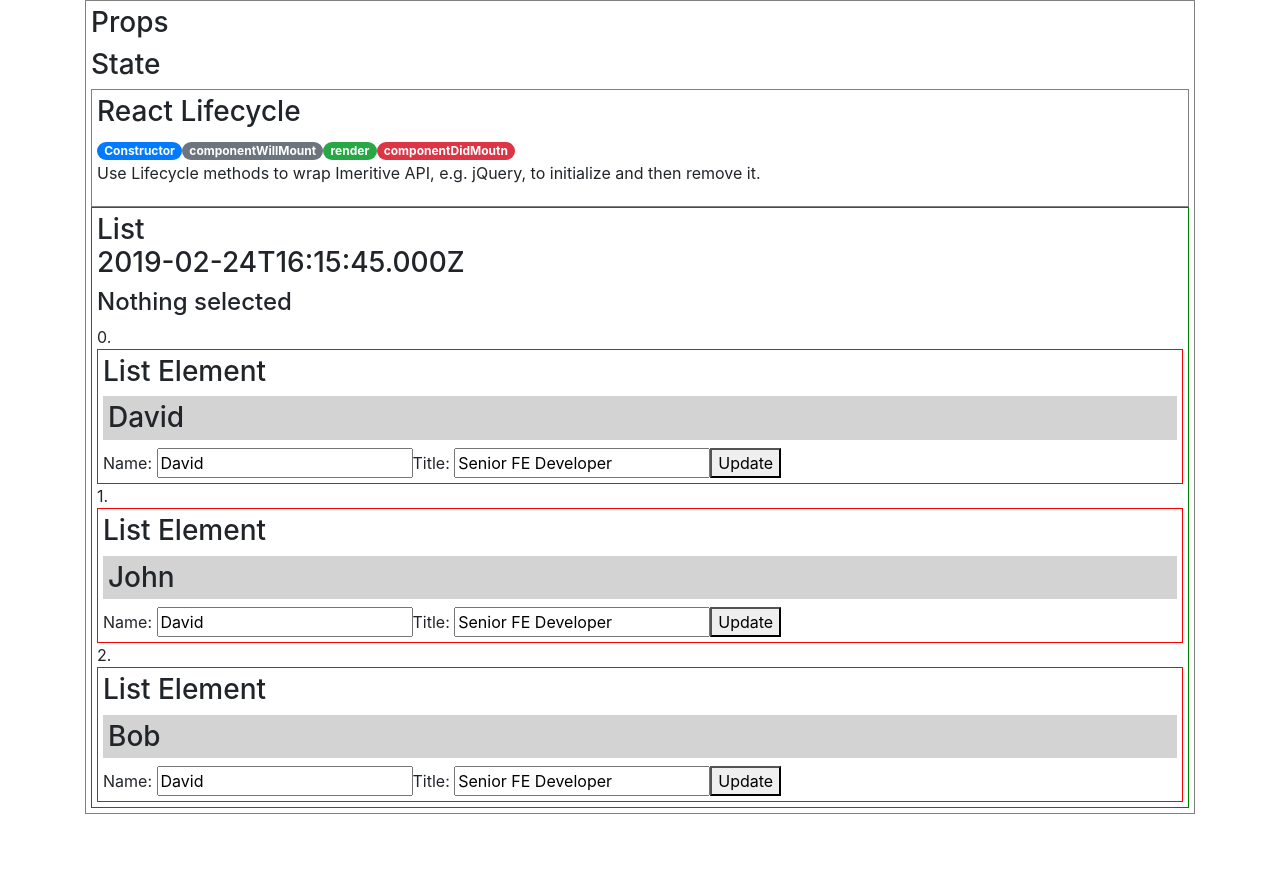
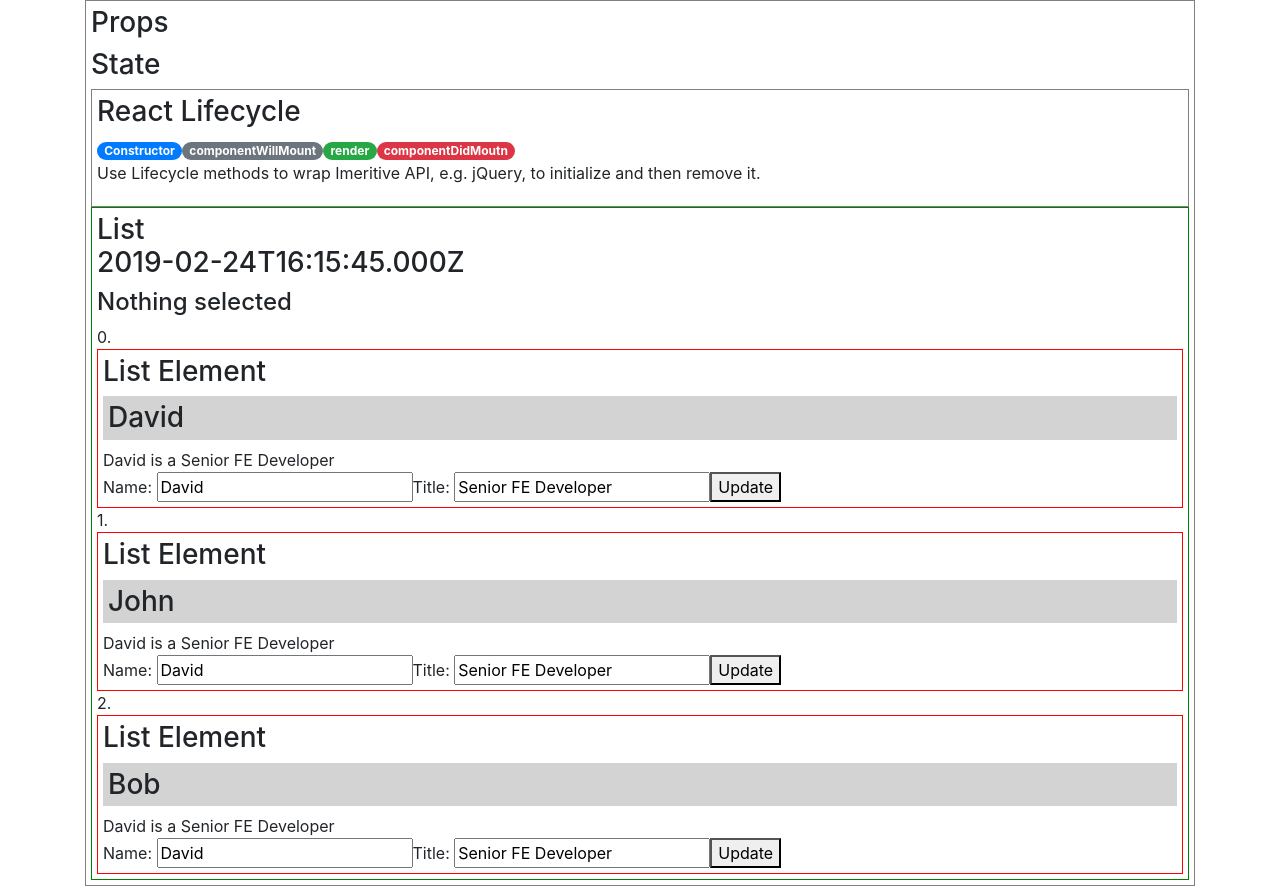
Before and after one commit to bob-smith-compass/react-props-state, a React (Create React App) app: page / in a window 1280 px wide. Before the commit the page ends 814 px from the top, so only its background shows below. Built offline with nearby package versions, Linux system fonts and the light colour scheme.

Commit message:
without an `onChange` handler. This will render a read-only field. If the field should be mutable use `defaultValue`. Otherwise, set either `onChange` or `readOnly`.

```diff
--- a/src/components/state/InternalState.jsx
+++ b/src/components/state/InternalState.jsx
@@ -1,4 +1,4 @@
-import React, { Component } from 'react'
+import React, { Component } from 'react';
 
 export default class InternalState extends Component {
     constructor(props) {
@@ -14,6 +14,9 @@ export default class InternalState extends Component {
   render() {
     return (
       <div>
+      <div>
+        <span>{this.state.name}</span> is a <span>{this.state.title}</span>
+      </div>
         Name: <input type="text" value={this.state.name}/>
         Title: <input type="text" value={this.state.title}/>
         <button onClick={() => this.setState({title: 'New title'})}>Update</button>
```
